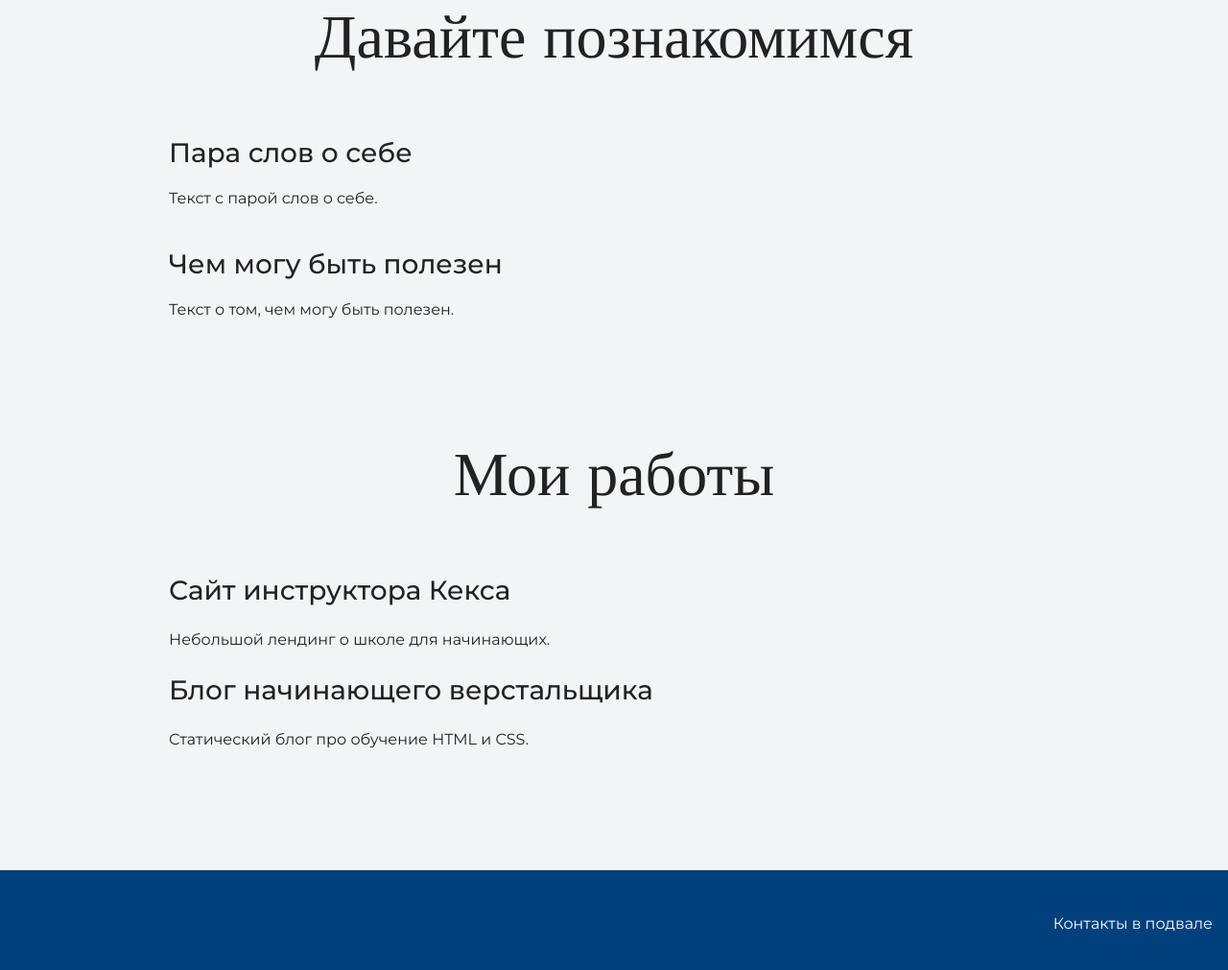
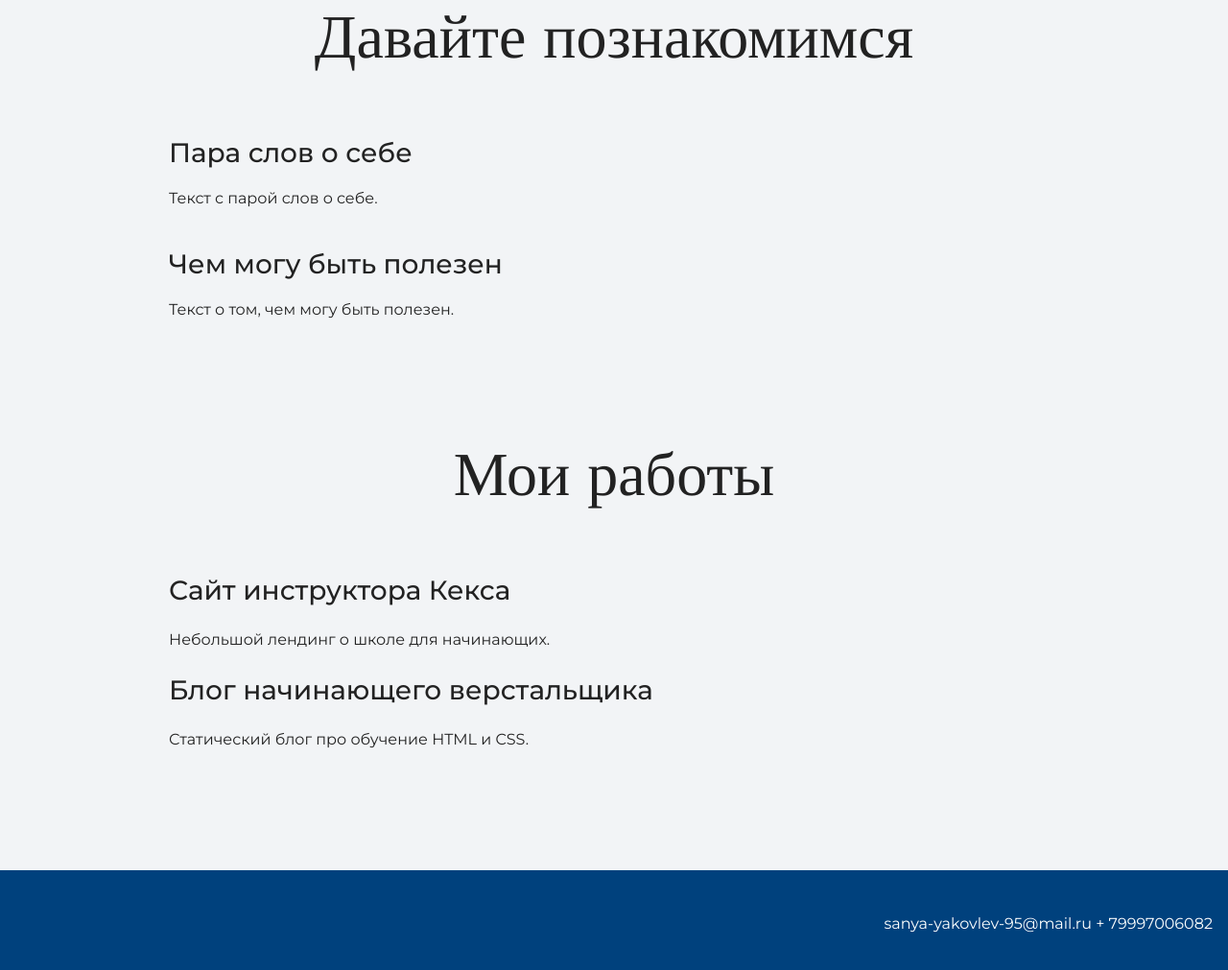
Before and after one commit to Psylocke-X/my-site, a plain HTML site: page index.html in a window 1280 px wide. Shown: the part 1033-2044 px from the top of the page at 96% size. Drawn offline with nearby package versions, Linux system fonts and the light colour scheme.

Commit message:
Изменения в footer

```diff
--- a/index.html
+++ b/index.html
@@ -48,7 +48,7 @@
 
   <footer class="page-footer">
     <div class="container">
-      Контакты в подвале
+      sanya-yakovlev-95@mail.ru + 79997006082
     </div>
   </footer>
 </body>
```
